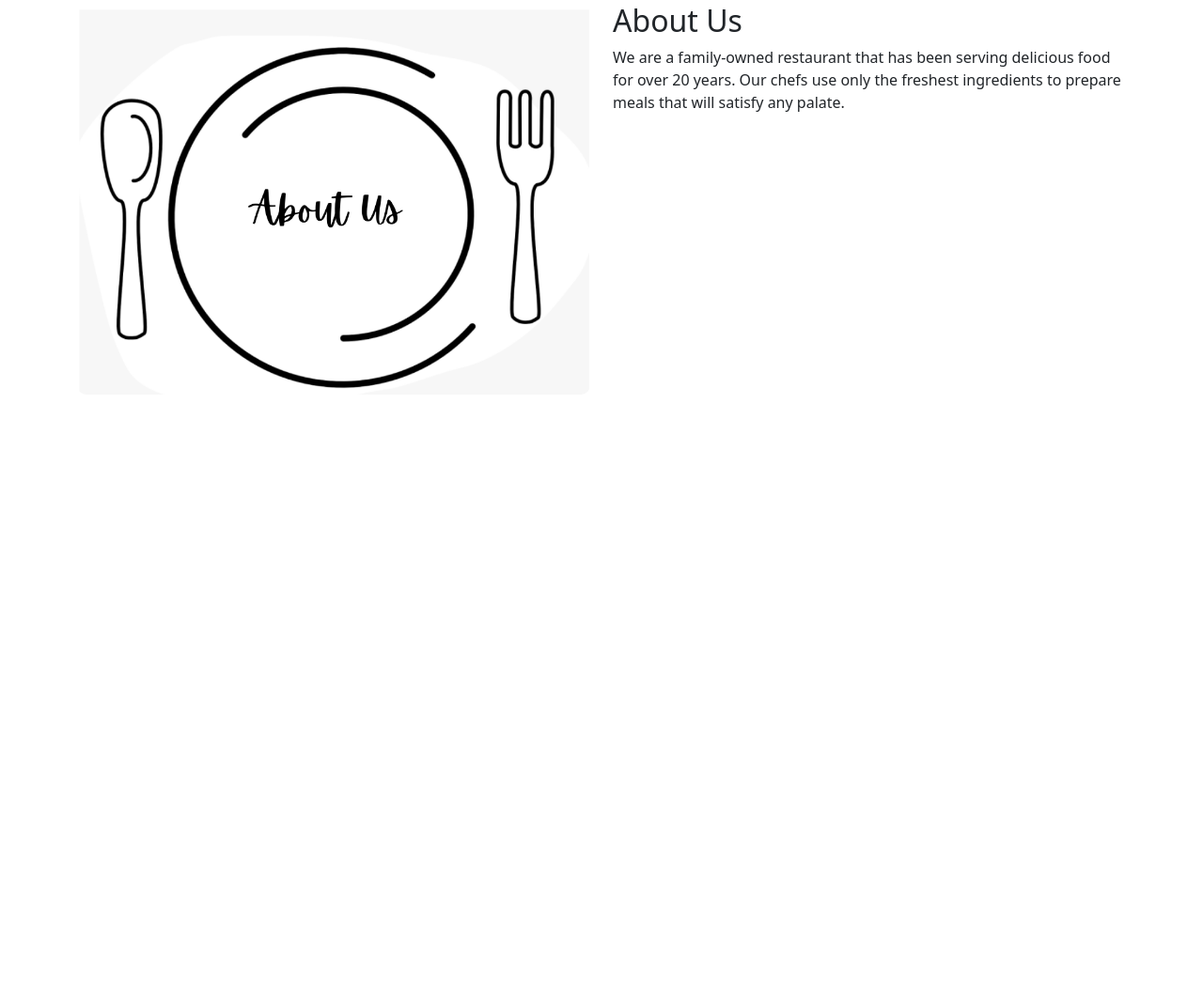
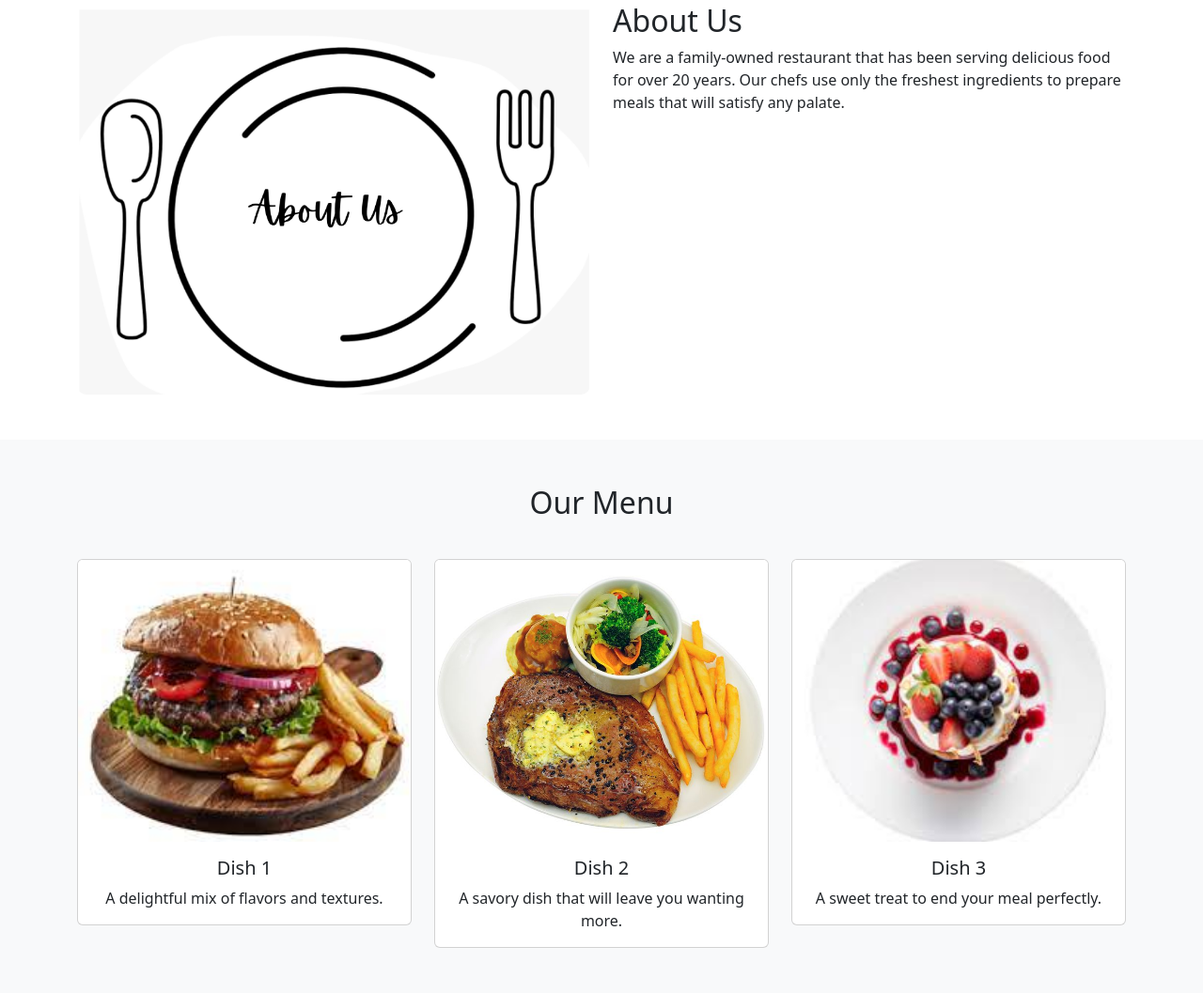
Before and after one commit to muaz64/Restaurant-Landing-Page, a plain HTML site: page index.html in a window 1280 px wide. Shown: the part 901-1958 px from the top of the page at 94% size. Before the commit the page ends 1369 px from the top, so only its background shows below. Drawn offline with nearby package versions, Linux system fonts and the light colour scheme.

Commit message:
menu section

```diff
--- a/index.html
+++ b/index.html
@@ -60,6 +60,42 @@
     </div>
 </section>
 
+ <!-- Menu Section -->
+ <section id="menu" class="py-5 bg-light">
+    <div class="container">
+        <h2 class="text-center">Our Menu</h2>
+        <div class="row text-center mt-4">
+            <div class="col-md-4">
+                <div class="card">
+                    <img src="dish1.jpg" class="card-img-top" alt="Dish 1">
+                    <div class="card-body">
+                        <h5 class="card-title">Dish 1</h5>
+                        <p class="card-text">A delightful mix of flavors and textures.</p>
+                    </div>
+                </div>
+            </div>
+            <div class="col-md-4">
+                <div class="card">
+                    <img src="dish2.jpg" class="card-img-top" alt="Dish 2">
+                    <div class="card-body">
+                        <h5 class="card-title">Dish 2</h5>
+                        <p class="card-text">A savory dish that will leave you wanting more.</p>
+                    </div>
+                </div>
+            </div>
+            <div class="col-md-4">
+                <div class="card">
+                    <img src="dish3.jpg" class="card-img-top" alt="Dish 3">
+                    <div class="card-body">
+                        <h5 class="card-title">Dish 3</h5>
+                        <p class="card-text">A sweet treat to end your meal perfectly.</p>
+                    </div>
+                </div>
+            </div>
+        </div>
+    </div>
+</section>
+
 
 
 
--- a/style.css
+++ b/style.css
@@ -16,3 +16,13 @@
 #about img {
     border-radius:10px;
 }
+
+/* Menu Section */
+#menu h2 {
+    margin-bottom: 40px;
+}
+
+.card img {
+    height: 300px;
+    object-fit: cover;
+}
```
Also changed, not shown: dish1.jpg (added), dish2.jpg (added), dish3.jpg (added).
